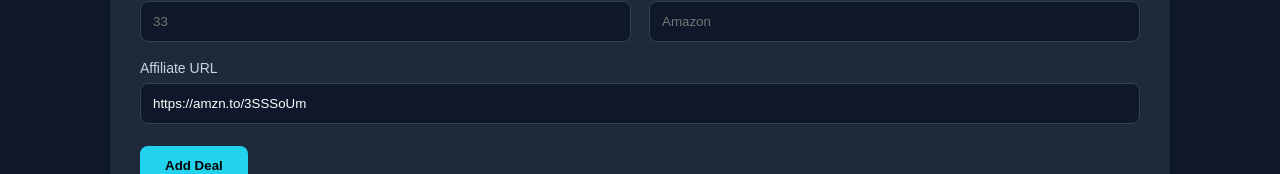
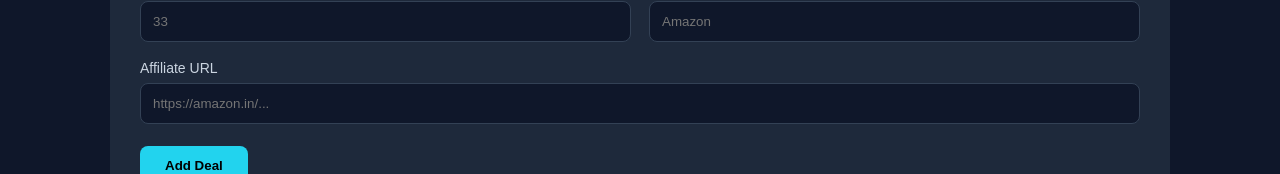
Before and after one commit to divyanshusagar17-hue/velvet-aura-studio, a website: page admin.html in a window 1280 px wide. Shown: the part 690-864 px from the top of the page. Drawn offline with Linux system fonts and the light colour scheme; no server answers.

Commit message:
update aff link

```diff
--- a/admin.html
+++ b/admin.html
@@ -316,7 +316,6 @@
                         <input
                             type="url"
                             id="affiliateUrl"
-                            value="https://amzn.to/3SSSoUm"
                             placeholder="https://amazon.in/..."
                             required
                         >
```
